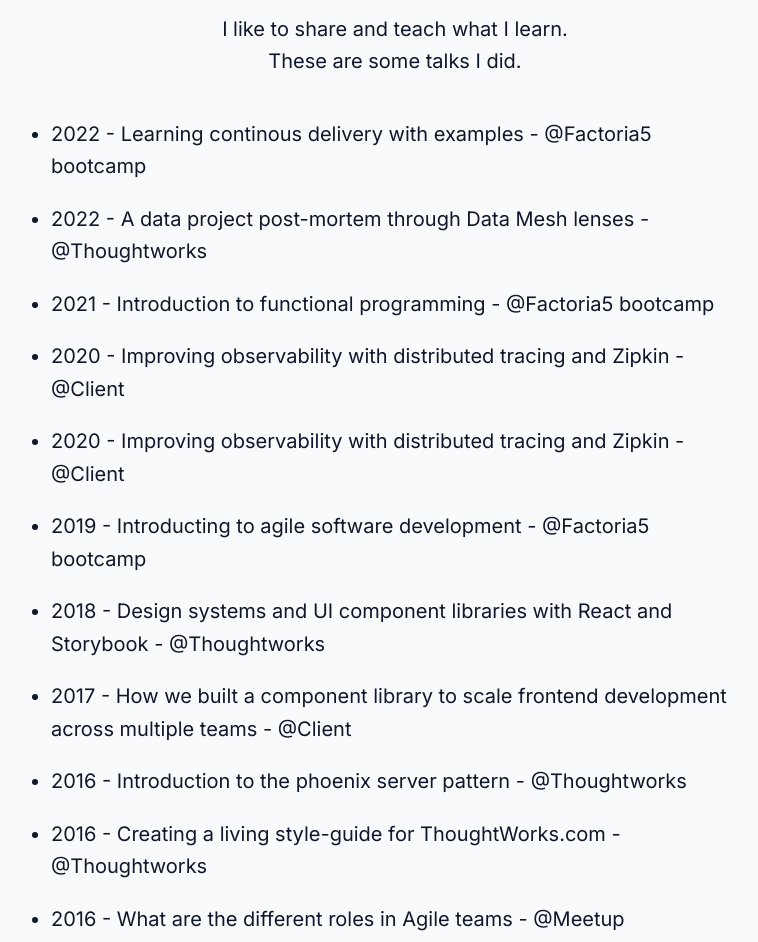
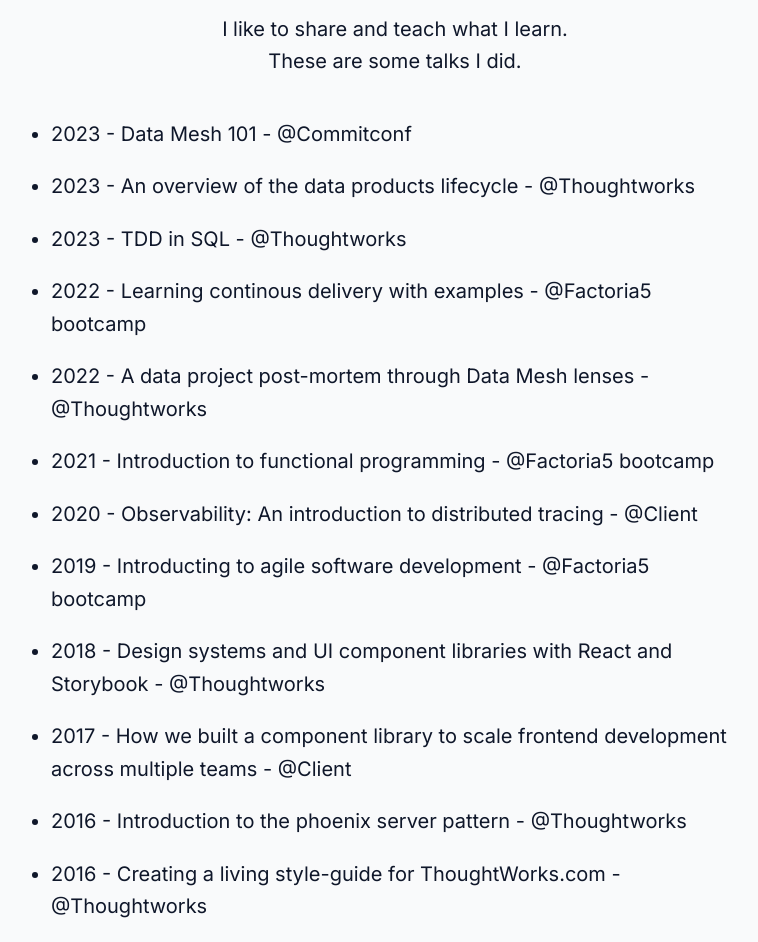
Before and after one commit to portovep/pabloporto.me, a Next.js app: page /about in a window 1280 px wide. Shown: the part 3390-4332 px from the top of the page, without its empty margins (245-1003 px from the left). Built offline with nearby package versions, Linux system fonts and the light colour scheme.

Commit message:
Add new talks to speaking section

```diff
--- a/pages/about/index.tsx
+++ b/pages/about/index.tsx
@@ -433,6 +433,12 @@ export default function About(): JSX.Element {
                         </div>
                         <div className="w-full">
                             <ul className="px-10 space-y-5 list-disc">
+                                <li>2023 - Data Mesh 101 - @Commitconf</li>
+                                <li>
+                                    2023 - An overview of the data products lifecycle -
+                                    @Thoughtworks
+                                </li>
+                                <li>2023 - TDD in SQL - @Thoughtworks</li>
                                 <li>
                                     2022 - Learning continous delivery with examples - @Factoria5
                                     bootcamp
@@ -446,12 +452,8 @@ export default function About(): JSX.Element {
                                     bootcamp
                                 </li>
                                 <li>
-                                    2020 - Improving observability with distributed tracing and
-                                    Zipkin - @Client
-                                </li>
-                                <li>
-                                    2020 - Improving observability with distributed tracing and
-                                    Zipkin - @Client
+                                    2020 - Observability: An introduction to distributed tracing -
+                                    @Client
                                 </li>
                                 <li>
                                     2019 - Introducting to agile software development - @Factoria5
@@ -474,7 +476,7 @@ export default function About(): JSX.Element {
                                     @Thoughtworks
                                 </li>
                                 <li>
-                                    2016 - What are the different roles in Agile teams - @Meetup
+                                    2016 - What are the different roles in an agile team - @Meetup
                                 </li>
                                 <li>2015 - Securing web applications 101 - @Thoughtworks</li>
                             </ul>
```
